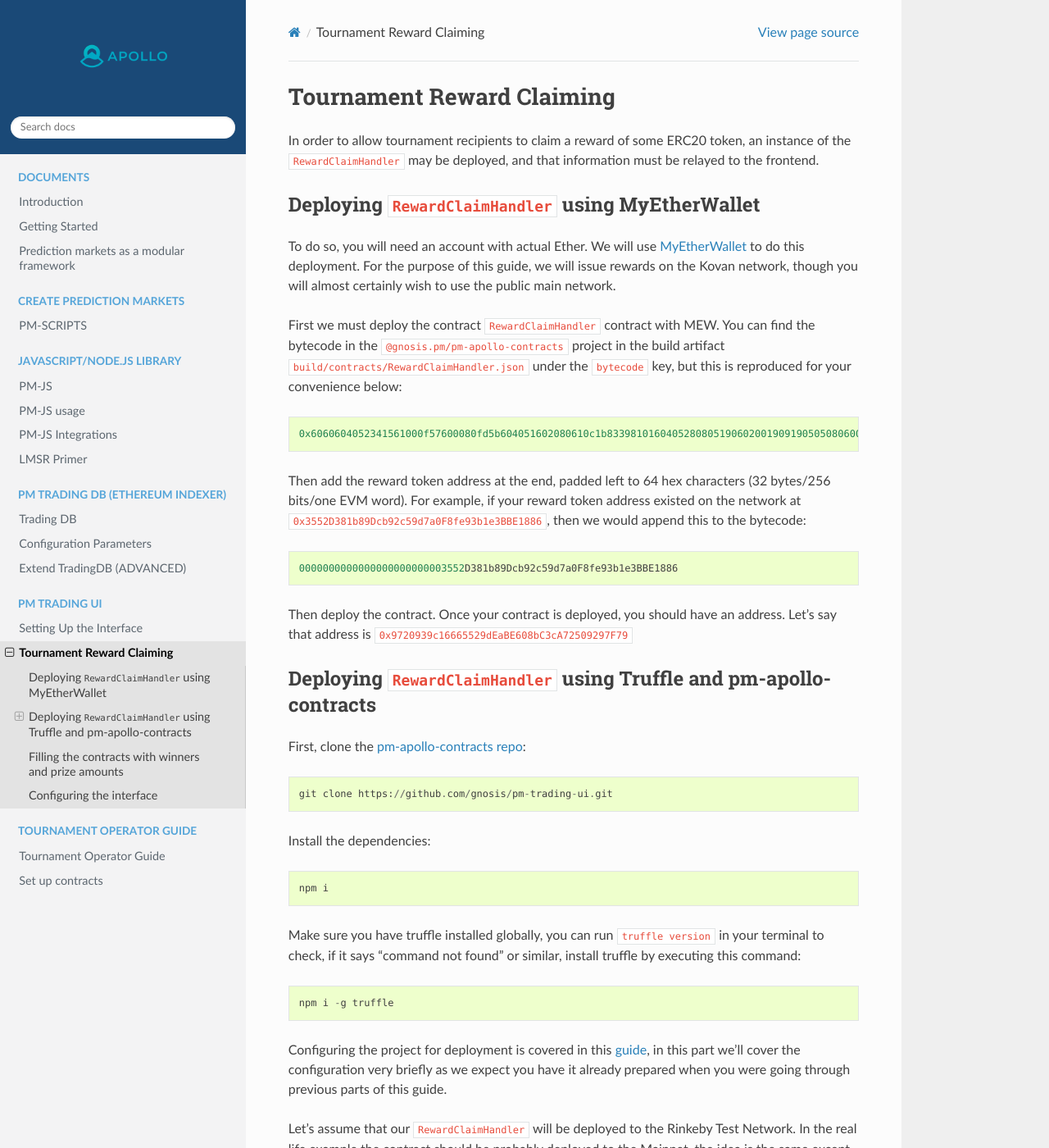
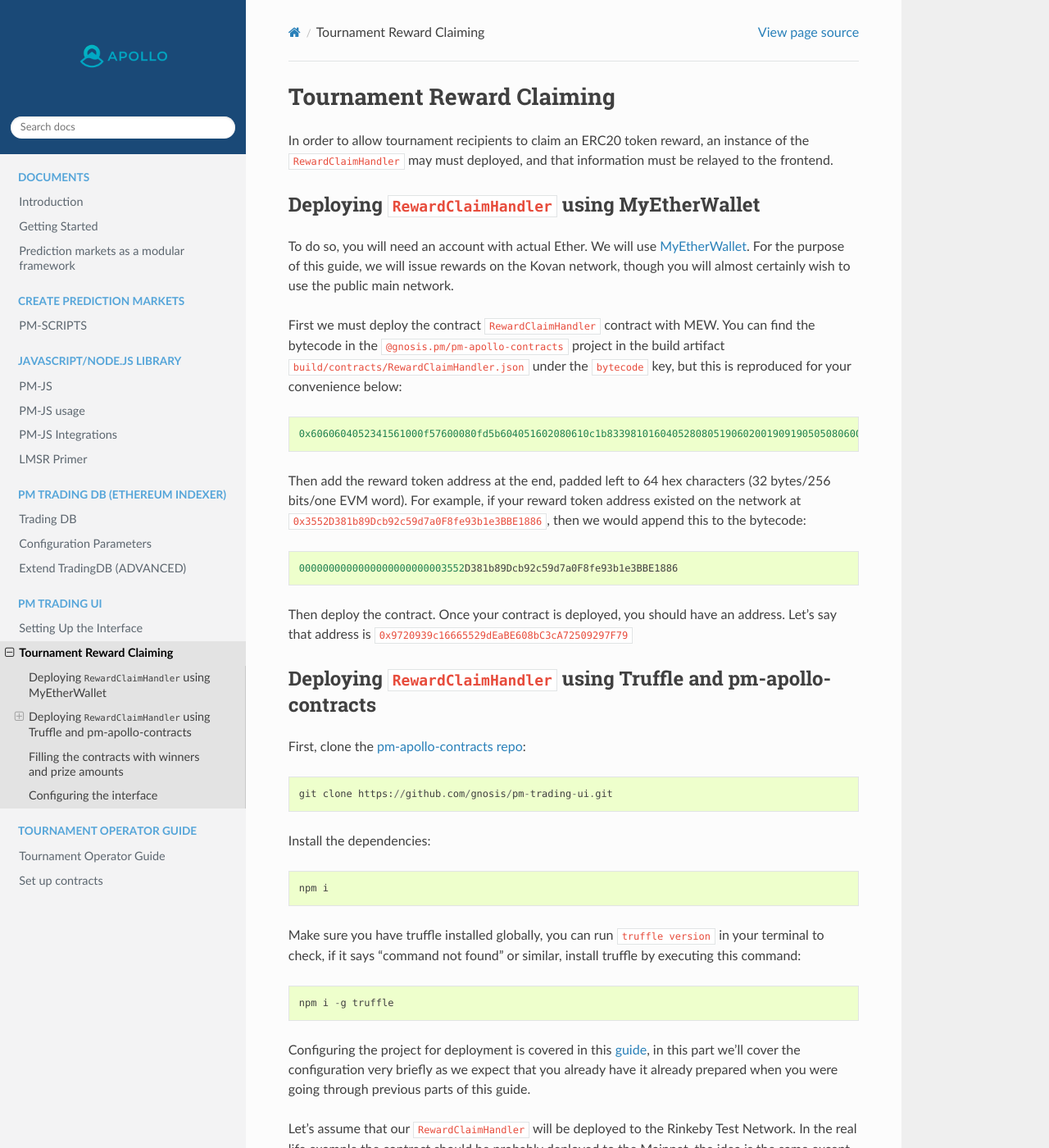
Before and after one commit to uivlis/conditional-tokens, a Sphinx documentation site: the page built from source/pm-trading-ui-rewards.md, in a window 1280 px wide and 1400 px high. Shown: the whole window at 82% size. Built offline with Sphinx 7.4.7 and the Read the Docs theme 2.0.0, drawn with Linux system fonts in a browser that asks for light colours; some of the changed text lies outside the part shown.

Commit message:
Update pm-trading-ui-rewards.md

````diff
--- a/source/pm-trading-ui-rewards.md
+++ b/source/pm-trading-ui-rewards.md
@@ -1,10 +1,10 @@
 # Tournament Reward Claiming
 
-In order to allow tournament recipients to claim a reward of some ERC20 token, an instance of the `RewardClaimHandler` may be deployed, and that information must be relayed to the frontend.
+In order to allow tournament recipients to claim an ERC20 token reward, an instance of the `RewardClaimHandler` may must deployed, and that information must be relayed to the frontend.
 
 ## Deploying `RewardClaimHandler` using MyEtherWallet
 
-To do so, you will need an account with actual Ether. We will use [MyEtherWallet](https://www.myetherwallet.com/#contracts) to do this deployment. For the purpose of this guide, we will issue rewards on the Kovan network, though you will almost certainly wish to use the public main network.
+To do so, you will need an account with actual Ether. We will use [MyEtherWallet](https://www.myetherwallet.com/#contracts). For the purpose of this guide, we will issue rewards on the Kovan network, though you will almost certainly wish to use the public main network.
 
 First we must deploy the contract `RewardClaimHandler` contract with MEW. You can find the bytecode in the `@gnosis.pm/pm-apollo-contracts` project in the build artifact `build/contracts/RewardClaimHandler.json` under the `bytecode` key, but this is reproduced for your convenience below:
 
@@ -37,7 +37,7 @@ Make sure you have truffle installed globally, you can run `truffle version` in
 npm i -g truffle
 ```
 
-Configuring the project for deployment is covered in this [guide](https://gnosis.github.io/lil-box/deployment-guide.html), in this part we'll cover the configuration very briefly as we expect you  have it already prepared when you were going through previous parts of this guide.
+Configuring the project for deployment is covered in this [guide](https://gnosis.github.io/lil-box/deployment-guide.html), in this part we'll cover the configuration very briefly as we expect that you already have it already prepared when you were going through previous parts of this guide.
 
 Let's assume that our `RewardClaimHandler` will be deployed to the Rinkeby Test Network. In the real life example the contract should be probably deployed to the Mainnet, the idea is the same except you'd have to replace node url and change network name/id
 
````
Also changed, not shown: other parts of source/pm-trading-ui-rewards.md (+3 -3 lines).
